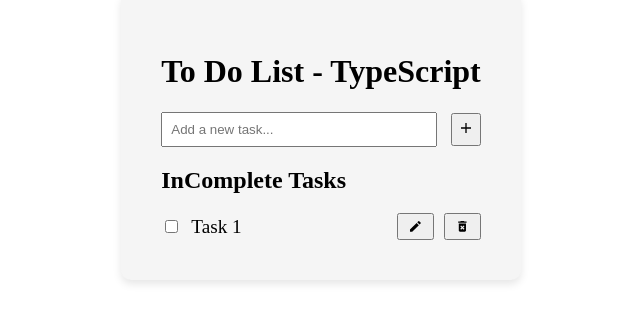
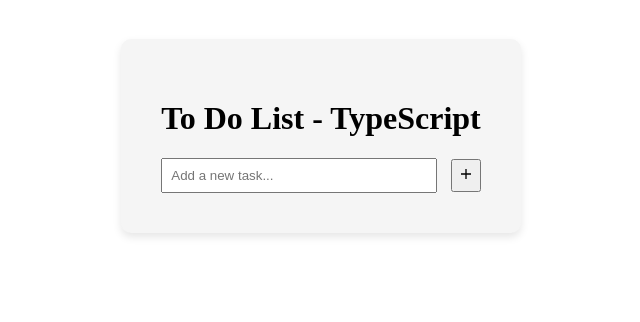
Before and after one commit to trungnguyen1221999/ToDo-App-new-, a React (Vite) app in the folder vite-project/: page / in a window 1280 px wide. Shown: the part 272-594 px from the top of the page, without its empty margins (327-967 px from the left). Built offline with nearby package versions, Linux system fonts and the light colour scheme.

Commit message:
add function

```diff
--- a/vite-project/src/components/TaskList/TaskList.tsx
+++ b/vite-project/src/components/TaskList/TaskList.tsx
@@ -1,17 +1,42 @@
-import { MdEdit } from "react-icons/md";
-import { MdDeleteForever } from "react-icons/md";
+import { useState } from "react";
+import { MdEdit, MdDeleteForever } from "react-icons/md";
 import styled from "styled-components";
+import type { Todo } from "../../@types/todo.type";
 
-const TaskList = () => {
+interface PropsType {
+  todo: Todo[];
+  setTodo: React.Dispatch<React.SetStateAction<Todo[]>>;
+}
+
+const TaskList = (prop: PropsType) => {
+  const { todo, setTodo } = prop;
+  const toggleCompleted = (id: string) => {
+    setTodo((prev) =>
+      prev.map((task) =>
+        task.id === id ? { ...task, completed: !task.completed } : task
+      )
+    );
+  };
+
+  const completedTasks = todo.filter((task) => task.completed);
+  const incompleteTasks = todo.filter((task) => !task.completed);
+
   return (
     <div>
-      <h2>InComplete Tasks</h2>
+      {incompleteTasks.length > 0 && (
+        <>
+          <h2 style={{ color: "red" }}>Incomplete Tasks</h2>
           <StyledUl>
-        <StyledLi>
+            {incompleteTasks.map((task) => (
+              <StyledLi key={task.id}>
                 <div className="task">
                   <label>
-              <input type="checkbox" />
-              Task 1
+                    <input
+                      type="checkbox"
+                      checked={task.completed}
+                      onChange={() => toggleCompleted(task.id)}
+                    />
+                    {task.task}
                   </label>
                 </div>
                 <span className="button">
@@ -23,7 +48,43 @@ const TaskList = () => {
                   </button>
                 </span>
               </StyledLi>
+            ))}
           </StyledUl>
+        </>
+      )}
+
+      {completedTasks.length > 0 && (
+        <>
+          <h2 style={{ color: "green" }}>Complete Tasks</h2>
+          <StyledUl>
+            {completedTasks.map((task) => (
+              <StyledLi
+                key={task.id}
+                style={{ textDecoration: "line-through" }}
+              >
+                <div className="task">
+                  <label>
+                    <input
+                      type="checkbox"
+                      checked={task.completed}
+                      onChange={() => toggleCompleted(task.id)}
+                    />
+                    {task.task}
+                  </label>
+                </div>
+                <span className="button">
+                  <button>
+                    <MdEdit />
+                  </button>
+                  <button>
+                    <MdDeleteForever />
+                  </button>
+                </span>
+              </StyledLi>
+            ))}
+          </StyledUl>
+        </>
+      )}
     </div>
   );
 };
@@ -34,7 +95,10 @@ const StyledLi = styled.li`
   display: flex;
   justify-content: space-between;
   align-items: center;
-
+  input {
+    padding: 0.5rem;
+    cursor: pointer;
+  }
   label {
     cursor: pointer;
     display: flex;
@@ -52,6 +116,7 @@ const StyledUl = styled.ul`
   list-style-type: none;
   padding: 0;
   margin: 0;
+
   .button {
     display: flex;
     gap: 10px;
@@ -65,6 +130,7 @@ const StyledUl = styled.ul`
       }
     }
   }
+
   button {
     display: flex;
     align-items: center;
--- a/vite-project/src/components/TodoLists/TodoList.tsx
+++ b/vite-project/src/components/TodoLists/TodoList.tsx
@@ -20,7 +20,7 @@ const TodoList = () => {
     <Todo>
       <Container>
         <TaskInput handleAdd={handleAdd} />
-        <TaskList />
+        <TaskList todo={todo} setTodo={setTodo} />
       </Container>
     </Todo>
   );
```
Lines whose indentation alone changed are shown as unchanged.
